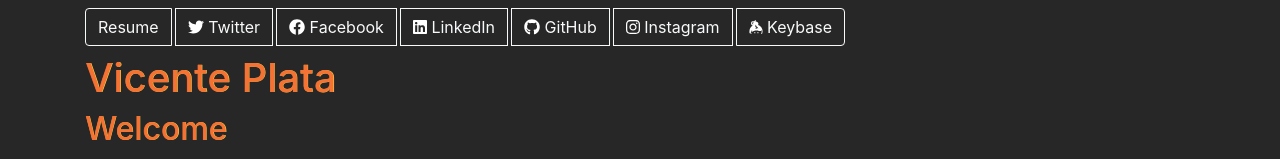
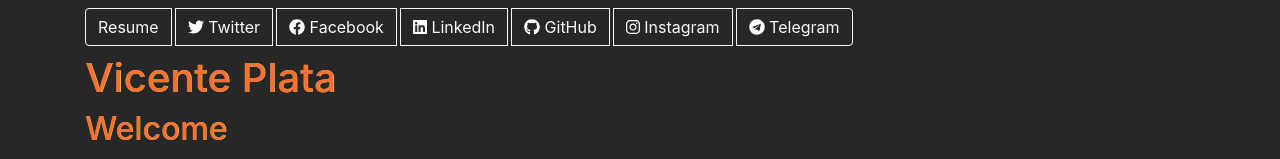
Before and after one commit to xnt/xnt.github.io, a React (Create React App) app: page /#/ in a window 1280 px wide. Shown: the top 159 px of the page. Built offline with nearby package versions, Linux system fonts and the light colour scheme.

Commit message:
Replace keybase with telegram

```diff
--- a/src/Buttons.js
+++ b/src/Buttons.js
@@ -13,7 +13,8 @@ const BUTTONS = [
   createButton('LinkedIn', 'https://www.linkedin.com/in/vrplata', 'linkedin'),
   createButton('GitHub', 'https://www.github.com/xnt', 'github'),
   createButton('Instagram', 'https://www.instagram.com/xnt87', 'instagram'),
-  createButton('Keybase', 'https://keybase.io/vplata', 'keybase')
+  createButton('Telegram', 'https://t.me/xnt87', 'telegram'),
+  //createButton('Keybase', 'https://keybase.io/vplata', 'keybase')
 ];
 
 export default memo(function Buttons() {
```
